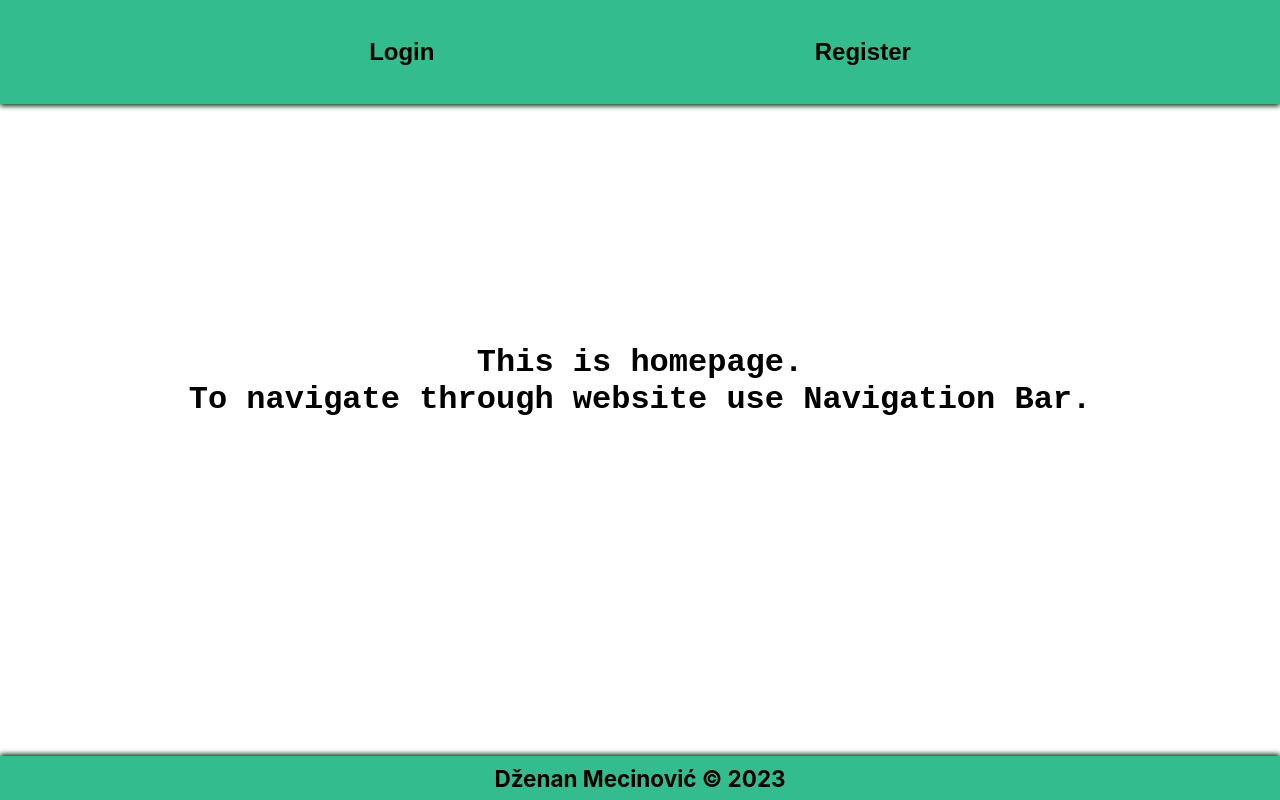
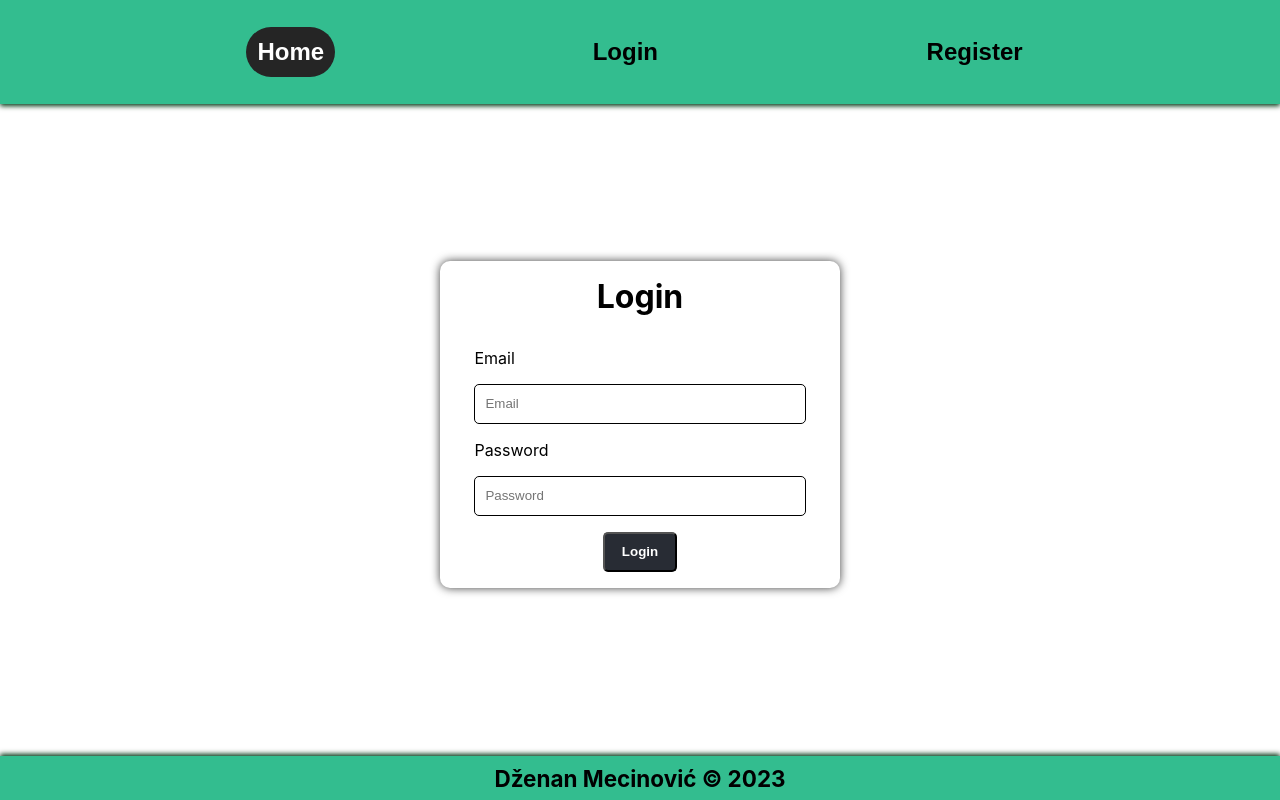
Before and after one commit to dzenanmecinovic/react-app, a React (Create React App) app: page / in a window 1280 px wide. Built offline with nearby package versions, Linux system fonts and the light colour scheme.

Commit message:
useContext, localStorage, etc..

```diff
--- a/src/App.js
+++ b/src/App.js
@@ -1,4 +1,4 @@
-import React from "react";
+import React, { useContext } from "react";
 import "./App.css";
 import Navbar from "./components/Navbar/Navbar";
 import { Route, Routes } from "react-router-dom";
@@ -12,15 +12,17 @@ import Footer from "./components/Footer/Footer";
 import Hotel from "./pages/Hotels/Hotel/Hotel";
 import { Login } from "./pages/Login/Login";
 import { Register } from "./pages/Register/Register";
+import { AppContext } from "./context/AppContext";
 
 export const BASE_URL = "https://api.quotable.io";
 
 function App() {
+  const { token, setToken } = useContext(AppContext);
   return (
     <>
       <Navbar />
       <Routes>
-        <Route index element={<Home />} />
+        <Route index element={token ? <League /> : <Login />} />
         <Route path="/login" element={<Login />} />
         <Route path="/register" element={<Register />} />
         <Route path="/about-us" element={<AboutUs />} />
--- a/src/components/Navbar/Navbar.js
+++ b/src/components/Navbar/Navbar.js
@@ -1,9 +1,17 @@
-import React from "react";
+import React, { useContext, useEffect } from "react";
 import "./Navbar.css";
 import { NavLink } from "react-router-dom";
+import { AppContext } from "../../context/AppContext";
+import { useNavigate } from "react-router-dom";
 
 export default function Navbar() {
-  const changeView = localStorage.getItem("token");
+  const { token, setToken } = useContext(AppContext);
+  const navigation = useNavigate();
+  const batn = function () {
+    localStorage.removeItem("token");
+    setToken(null);
+    navigation("/login");
+  };
   const activeStyles = {
     backgroundColor: "#252525",
     color: "#fff",
@@ -14,10 +22,12 @@ export default function Navbar() {
     textDecoration: "none",
     color: "black",
   };
+
+  useEffect(() => {}, [token]);
   return (
-    <>
-      {changeView ? (
-        <header className="header">
+    <header className="header">
+      {token ? (
+        <>
           <NavLink
             to={"/"}
             style={({ isActive }) => (isActive ? activeStyles : styles)}
@@ -48,9 +58,18 @@ export default function Navbar() {
           >
             <h2 style={{ fontFamily: "Arial" }}>Quotes</h2>
           </NavLink>
-        </header>
+          <button style={{ width: "fit-content" }} onClick={batn}>
+            Logout
+          </button>
+        </>
       ) : (
-        <header className="header">
+        <>
+          <NavLink
+            to={"/"}
+            style={({ isActive }) => (isActive ? activeStyles : styles)}
+          >
+            <h2 style={{ fontFamily: "Arial" }}>Home</h2>
+          </NavLink>
           <NavLink
             to={"/login"}
             style={({ isActive }) => (isActive ? activeStyles : styles)}
@@ -63,8 +82,8 @@ export default function Navbar() {
           >
             <h2 style={{ fontFamily: "Arial" }}>Register</h2>
           </NavLink>
-        </header>
+        </>
       )}
-    </>
+    </header>
   );
 }
--- /dev/null
+++ b/src/context/AppContext.js
@@ -0,0 +1,20 @@
+import React, { createContext, useState } from "react";
+
+const AppContext = createContext();
+
+function ContextProvider({ children }) {
+  const [token, setToken] = useState(null);
+
+  const values = {
+    token,
+    setToken,
+  };
+
+  return (
+    <>
+      <AppContext.Provider value={values}>{children}</AppContext.Provider>
+    </>
+  );
+}
+
+export { AppContext, ContextProvider };
--- a/src/index.js
+++ b/src/index.js
@@ -3,12 +3,15 @@ import ReactDOM from "react-dom/client";
 import "./index.css";
 import App from "./App";
 import { BrowserRouter } from "react-router-dom";
+import { ContextProvider } from "./context/AppContext";
 
 const root = ReactDOM.createRoot(document.getElementById("root"));
 root.render(
   <React.StrictMode>
     <BrowserRouter>
-      <App />
+      <ContextProvider>
+        <App />
+      </ContextProvider>
     </BrowserRouter>
   </React.StrictMode>
 );
--- a/src/pages/About-Us/About-Us.js
+++ b/src/pages/About-Us/About-Us.js
@@ -1,9 +1,31 @@
-import React from "react";
+import React, { useEffect, useState } from "react";
 import PersonCard from "../../components/Cards/PersonCard/PersonCard";
 import persons from "../../common/persons.json";
 import "./About-Us.css";
+import { BASE_URL } from "../../config/api";
+import axios from "axios";
 
 export default function AboutUs() {
+  const token = localStorage.getItem("token");
+  const [users, setUsers] = useState([]);
+
+  async function getUsers() {
+    try {
+      const users = await axios.get(`${BASE_URL}/users`, {
+        headers: {
+          Accept: "application/json",
+          Authorization: `Bearer ${token}`,
+        },
+      });
+      const usersData = await users.data;
+      console.log(usersData);
+    } catch (err) {
+      console.log(err);
+    }
+  }
+  useEffect(() => {
+    getUsers();
+  }, []);
   return (
     <div className="about-us-container">
       {persons.map((person) => (
--- /dev/null
+++ b/src/pages/Hotels/Hotels.css
@@ -0,0 +1,3 @@
+.hotelsGridMargin {
+  padding-top: 5rem;
+}
--- a/src/pages/Hotels/Hotels.js
+++ b/src/pages/Hotels/Hotels.js
@@ -4,7 +4,7 @@ import HotelCard from "../../components/Cards/HotelCard/HotelCard";
 
 export default function Hotels() {
   return (
-    <div>
+    <div className="hotelsGridMargin">
       <div className="hotels">
         {hotelsJSON.map((hotel) => (
           <HotelCard
--- a/src/pages/Login/Login.js
+++ b/src/pages/Login/Login.js
@@ -1,14 +1,17 @@
-import { useState } from "react";
+import { useContext, useState } from "react";
 import "./Login.css";
 import axios from "axios";
 import { BASE_URL } from "../../config/api";
 import { useNavigate } from "react-router-dom";
+import { AppContext } from "../../context/AppContext";
+
 export function Login() {
   const [Msg, setMsg] = useState("");
   const [email, setEmail] = useState("");
   const [password, setPassword] = useState("");
   const [prikaz, setPrikaz] = useState(false);
   const navigation = useNavigate();
+  const { setToken } = useContext(AppContext);
 
   async function loginSystem(data) {
     try {
@@ -16,10 +19,12 @@ export function Login() {
       const userInfo = await user.data;
       console.log(userInfo);
       localStorage.setItem("token", JSON.stringify(userInfo.token));
+      setToken(userInfo.token);
       setPrikaz(true);
     } catch (err) {
       setMsg(`Greska: ${err.response.data.err}`);
       localStorage.removeItem("token");
+      setToken(null);
     }
   }
 
@@ -43,7 +48,6 @@ export function Login() {
       {prikaz ? (
         navigation("/")
       ) : (
-        // window.location.replace("localhost:3000/")
         <div className="cointener">
           <form>
             <h1 id="loginHeading">Login</h1>
```
Also changed, not shown: src/registered/registered.js (deleted).
